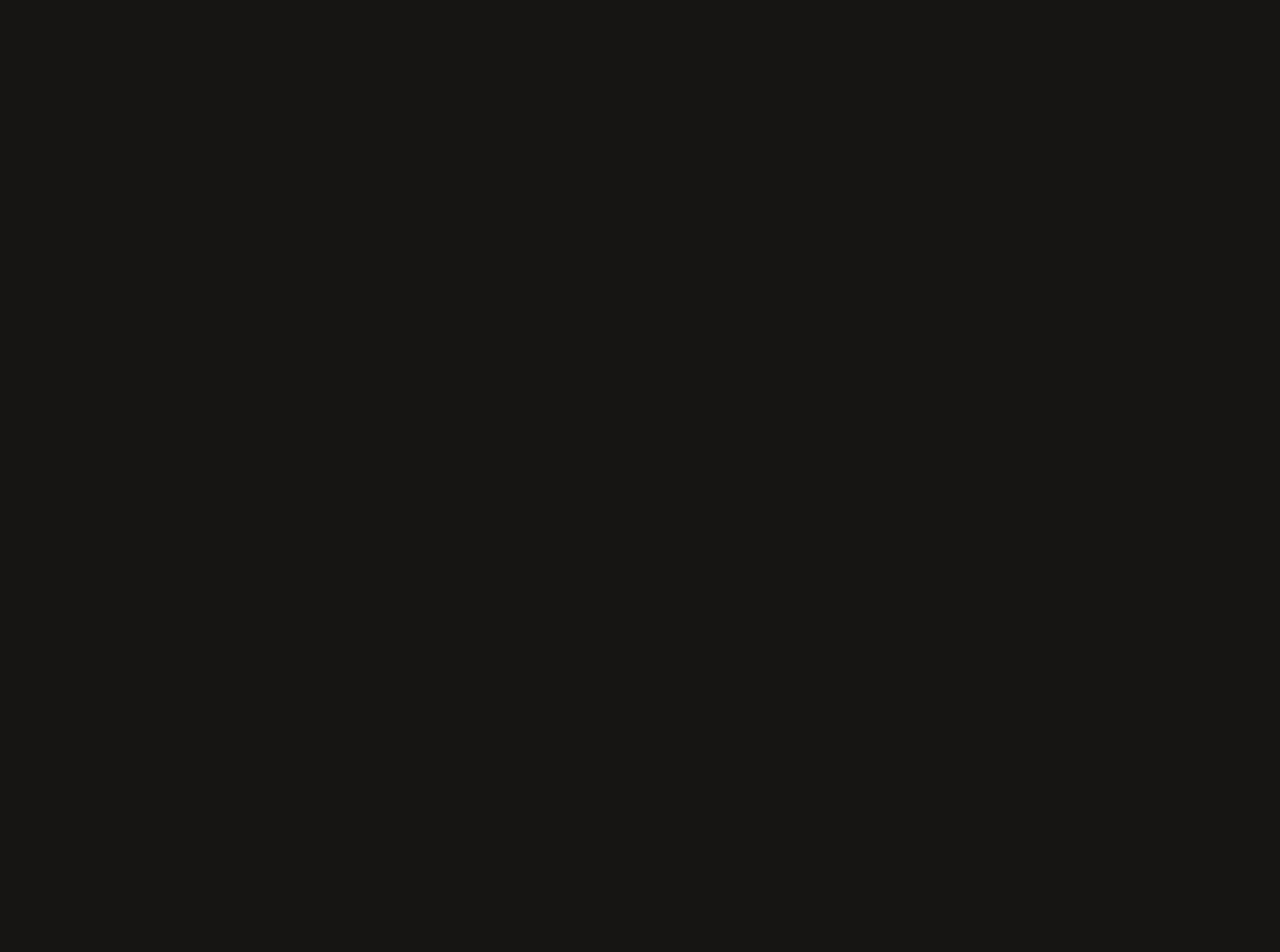
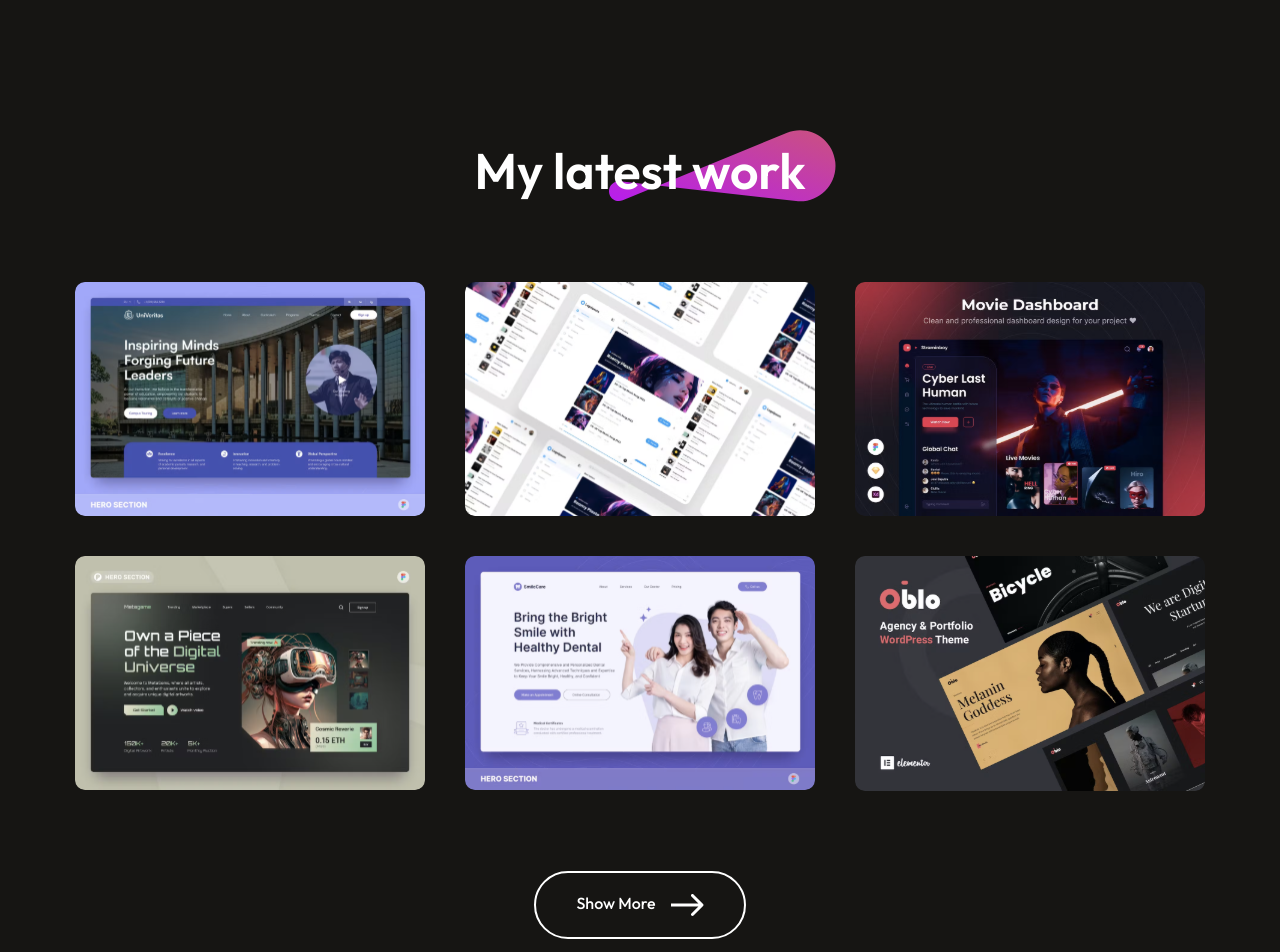
Before and after one commit to mBasalo/portfolio-website, a React (Vite) app: page / in a window 1280 px wide. Shown: the part 2160-3112 px from the top of the page. Before the commit the page ends 2259 px from the top, so only its background shows below. Built offline with nearby package versions, Linux system fonts and the light colour scheme.

Commit message:
Seccion 'Mywork'

```diff
--- a/src/App.jsx
+++ b/src/App.jsx
@@ -4,6 +4,7 @@
 import Hero from './Components/Hero/Hero'
 import About from './Components/About/About'
 import Services from './Components/Services/Services'
+import MyWork from './Components/MyWork/MyWork'
 
 const App = () => {
   return (
@@ -12,6 +13,7 @@
       <Hero />
       <About />
       <Services />
+      <MyWork />
     </div>
   )
 }
--- /dev/null
+++ b/src/Components/MyWork/MyWork.css
@@ -0,0 +1,65 @@
+.mywork {
+    display: flex;
+    flex-direction: column;
+    align-items: center;
+    justify-content: center;
+    gap: 80px;
+    margin: 80px 170px;
+}
+
+.mywork-title {
+    position: relative;
+}
+
+.mywork-title h1 {
+    padding: 0px 30px;
+    font-size: 50px;
+    font-weight: 600;
+}
+
+.mywork-title img {
+    position: absolute;
+    bottom: 0;
+    right: 0;
+    z-index: -1;
+}
+
+.mywork-container {
+    display: grid;
+    grid-template-columns: 1fr 1fr 1fr;
+    gap: 40px;
+}
+
+.mywork-container img {
+    box-sizing: border-box;
+    border-radius: 10px;
+    width: 350px;
+    transition: 0.3s;
+    cursor: pointer;
+}
+
+.mywork-container img:hover {
+    transform: scale(1.10);
+    border-radius: 10px;
+    transition: 0.3s;
+    border: 2px solid #ff00ff;
+}
+
+.mywork-showmore {
+    display: flex;
+    gap: 15px;
+    border-radius: 50px;
+    border: 2px solid white;
+    padding: 20px 40px;
+    font-size: 16px;
+    font-weight: 500;
+    margin-bottom: 80px;
+    transition: 0.6s;
+    cursor: pointer;
+}
+
+.mywork-showmore:hover {
+    gap: 30px;
+    transition: 0.6s;
+
+}
--- /dev/null
+++ b/src/Components/MyWork/MyWork.jsx
@@ -0,0 +1,30 @@
+import React from 'react'
+import './MyWork.css'
+import theme_pattern from '../../assets/theme_pattern.svg'
+import mywork_data from '../../assets/mywork_data'
+import arrow_icon from '../../assets/arrow_icon.svg'
+
+const MyWork = () => {
+  return (
+    <div className='mywork'>
+        <div className="mywork-title">
+            <h1>My latest work</h1>
+            <img src={theme_pattern} alt="" />
+        </div>
+
+        <div className="mywork-container">
+            {mywork_data.map((work, index) => {
+                return <img key={index} src={work.w_img} alt="" />
+            })}
+        </div>
+
+        <div className="mywork-showmore">
+            <p>Show More</p>
+            <img src={arrow_icon} alt="" />
+        </div>
+
+    </div>
+  )
+}
+
+export default MyWork
--- a/src/Components/Services/Services.css
+++ b/src/Components/Services/Services.css
@@ -73,7 +73,6 @@
     display: flex;
     gap: 20px;
     align-items: center;
-    jus
     margin-top: 20px;
 
 }
```
